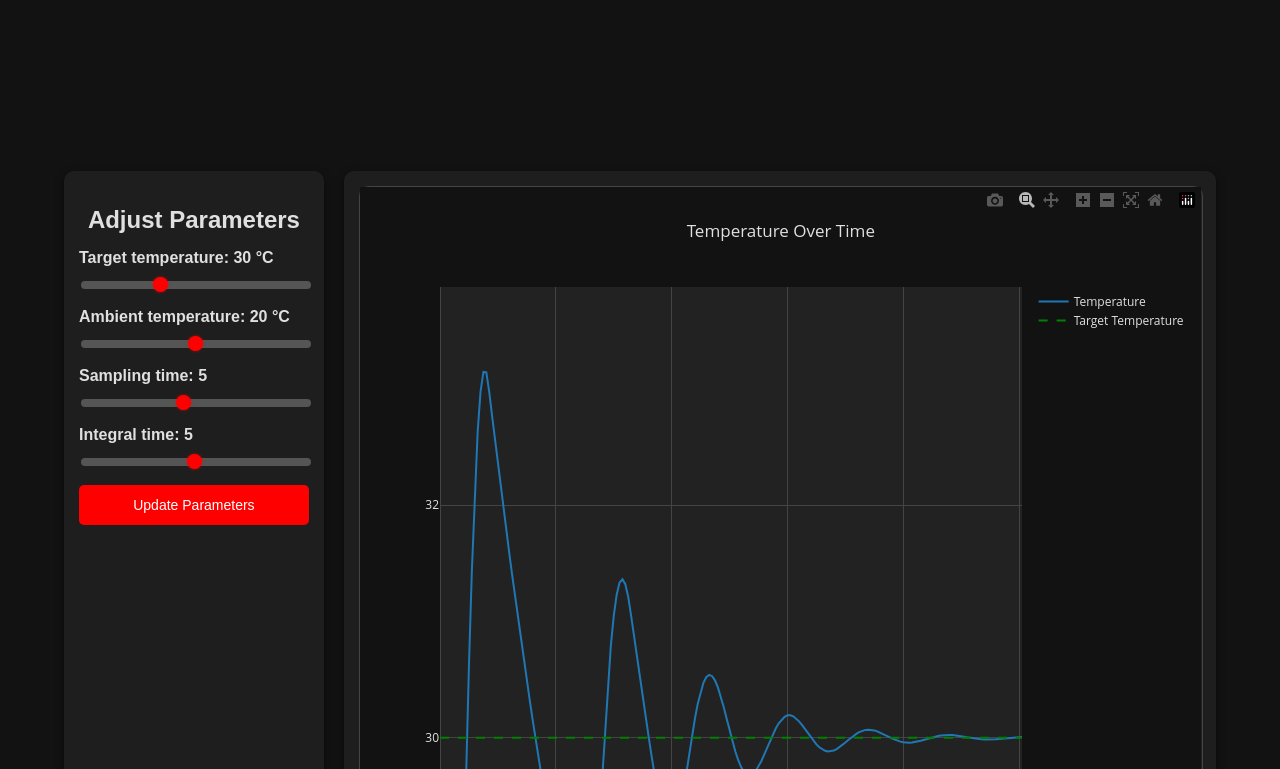
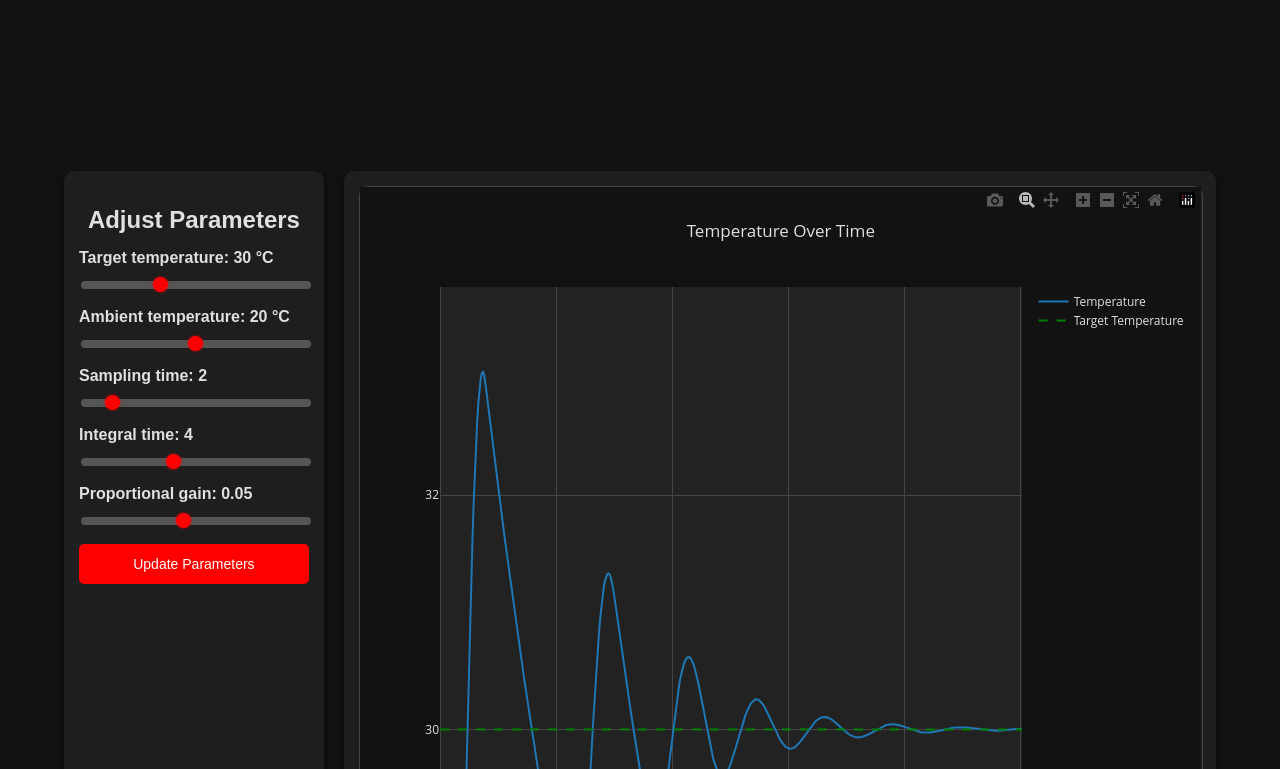
Before and after one commit to Klus3kk/temperature_regulator, a Flask app: page / in a window 1280 px wide. Shown: the top 769 px of the page. Run offline with Flask 3, Linux system fonts and the light colour scheme; some libraries are stand-ins or nearby versions.

Commit message:
added proportional gain slider

```diff
--- a/app.py
+++ b/app.py
@@ -27,13 +27,13 @@ simulation_params = {
     "C_v": 1200,  # Specific heat capacity of air (J/(kg*K))
     "d": 1.2,  # Air density in kg/m^3
     "V": 0.5,  # Volume in m^3
-    "T_p": 5,  # Time step in seconds /// okres próbkowania
+    "T_p": 2,  # Time step in seconds /// okres próbkowania
     "k_g": 5,  # Heat transfer coefficient for glass
     "k_w": 2,  # Heat transfer coefficient for walls
     "T_amb": 293,  # Ambient temperature (K)
     "T_target": 303,  # Target temperature (K)
     "K_p": 0.05,  # PI controller proportional gain
-    "T_i": 5,  # PI controller integral gain /// czas zdwojenia
+    "T_i": 4,  # PI controller integral gain /// czas zdwojenia
     "error_sum": 0,  # Integral error for PI controller
     "last_error": 0, # Derivative error for PI controller
 }
@@ -69,10 +69,8 @@ def update_simulation():
             simulation_state["temperature"],
             simulation_params["K_p"],
             simulation_params["T_i"],
-            10,
             simulation_params["T_p"],
             simulation_params["error_sum"],
-            simulation_params["last_error"]
         )
         simulation_state["control_signal"] = control_signal
 
--- a/modules/simulation.py
+++ b/modules/simulation.py
@@ -57,7 +57,7 @@ def calculate_next_temperature(T, u, Q_max, Q_loss, C_v, d, V, T_p):
     return T + delta_T
 
 
-def calculate_control_signal(T_target, T_current, K_p, T_i, T_d, T_p, error_sum, last_error):
+def calculate_control_signal(T_target, T_current, K_p, T_i, T_p, error_sum):
     """
     Calculates the control signal using a PID controller.
 
@@ -90,10 +90,8 @@ def calculate_control_signal(T_target, T_current, K_p, T_i, T_d, T_p, error_sum,
     else:
         I = 0
 
-    D = K_p * T_d * ((error - last_error) / T_p)
-
     # Compute total control signal
-    control_signal = P + I + D
+    control_signal = P + I
 
     # Clamp control signal to [0, 1]
     control_signal = max(0, min(control_signal, 1))
--- a/static/js/script.js
+++ b/static/js/script.js
@@ -5,7 +5,7 @@ document.addEventListener("DOMContentLoaded", () => {
         T_amb: document.getElementById("T_amb"),
         T_p: document.getElementById("T_p"),
         T_i: document.getElementById("T_i"),
-        //T_d: document.getElementById("T_d"),
+        K_p: document.getElementById("K_p"),
     };
 
     const values = {
@@ -13,7 +13,7 @@ document.addEventListener("DOMContentLoaded", () => {
         T_amb: document.getElementById("T_amb_value"),
         T_p: document.getElementById("T_p_value"),
         T_i: document.getElementById("T_i_value"),
-        //T_d: document.getElementById("T_d_value"),
+        K_p: document.getElementById("K_p_value"),
     };
 
     // Elements for update and graphs
--- a/templates/index.html
+++ b/templates/index.html
@@ -23,17 +23,17 @@
                     <input type="range" id="T_amb" name="T_amb" min="15" max="25" step="1" value="20">
                 </div>
                 <div class="control">
-                    <label for="T_p">Sampling time: <span id="T_p_value">5</span></label>
-                    <input type="range" id="T_p" name="T_p" min="1" max="10" step="1" value="5">
+                    <label for="T_p">Sampling time: <span id="T_p_value">2</span></label>
+                    <input type="range" id="T_p" name="T_p" min="1" max="10" step="1" value="2">
                 </div>
                 <div class="control">
-                    <label for="T_i">Integral time: <span id="T_i_value">5</span></label>
-                    <input type="range" id="T_i" name="T_i" min="0.1" max="10" step="0.1" value="5">
+                    <label for="T_i">Integral time: <span id="T_i_value">4</span></label>
+                    <input type="range" id="T_i" name="T_i" min="0.1" max="10" step="0.1" value="4">
                 </div>
-                <!-- <div class="control">
-                    <label for="T_d">Derivative time: <span id="T_d_value">10</span></label>
-                    <input type="range" id="T_d" name="T_d" min="0.1" max="20" step="0.1" value="10">
-                </div> -->
+                <div class="control">
+                    <label for="K_p">Proportional gain: <span id="K_p_value">0.05</span></label>
+                    <input type="range" id="K_p" name="K_p" min="0.01" max="0.1" step="0.01" value="0.05">
+                </div>
                 <button type="button" id="update-params">Update Parameters</button>
                 <div id="update-message" style="color: green; margin-top: 10px; display: none;">Parameters updated successfully!</div>
             </form>
```
